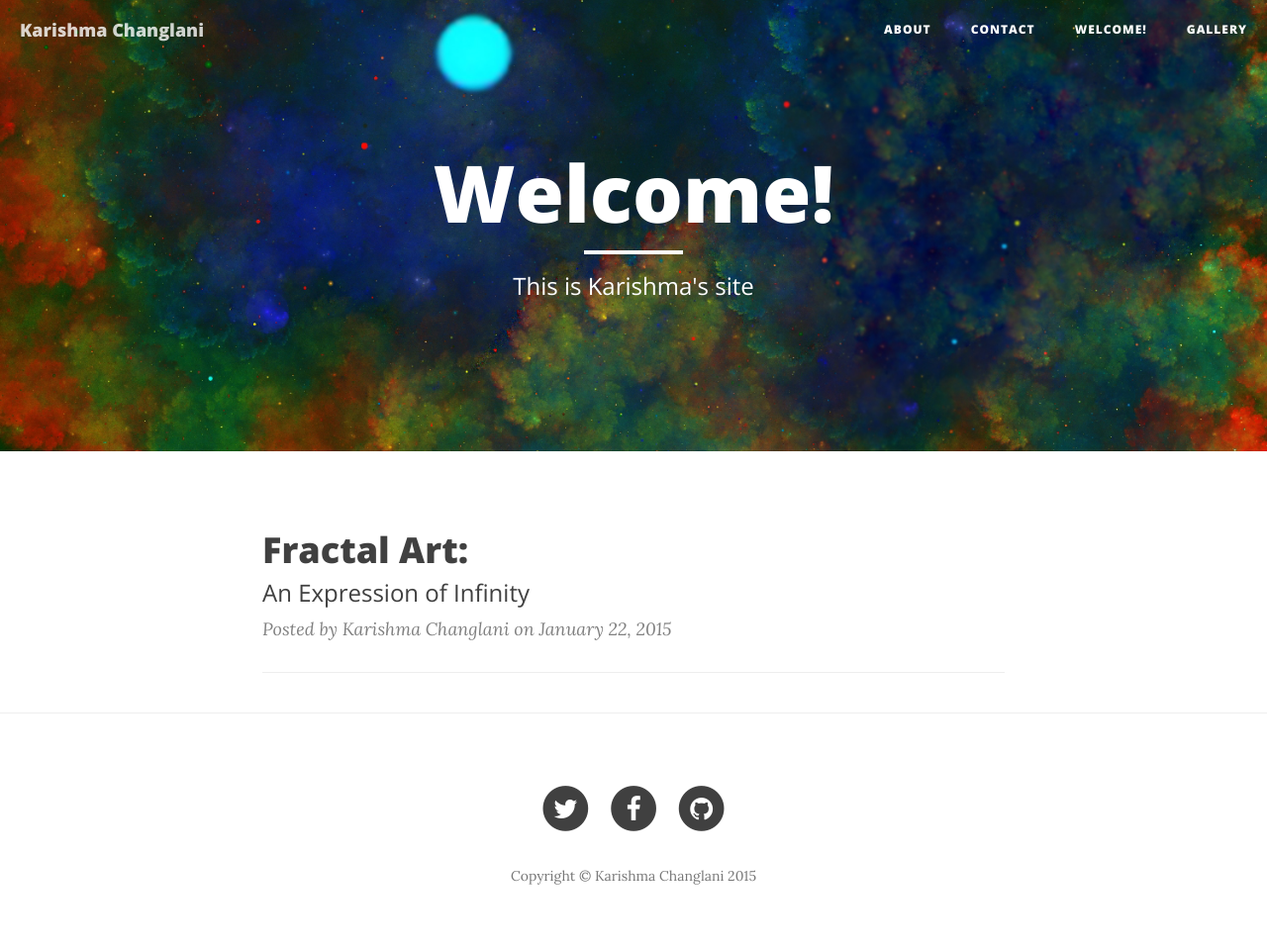
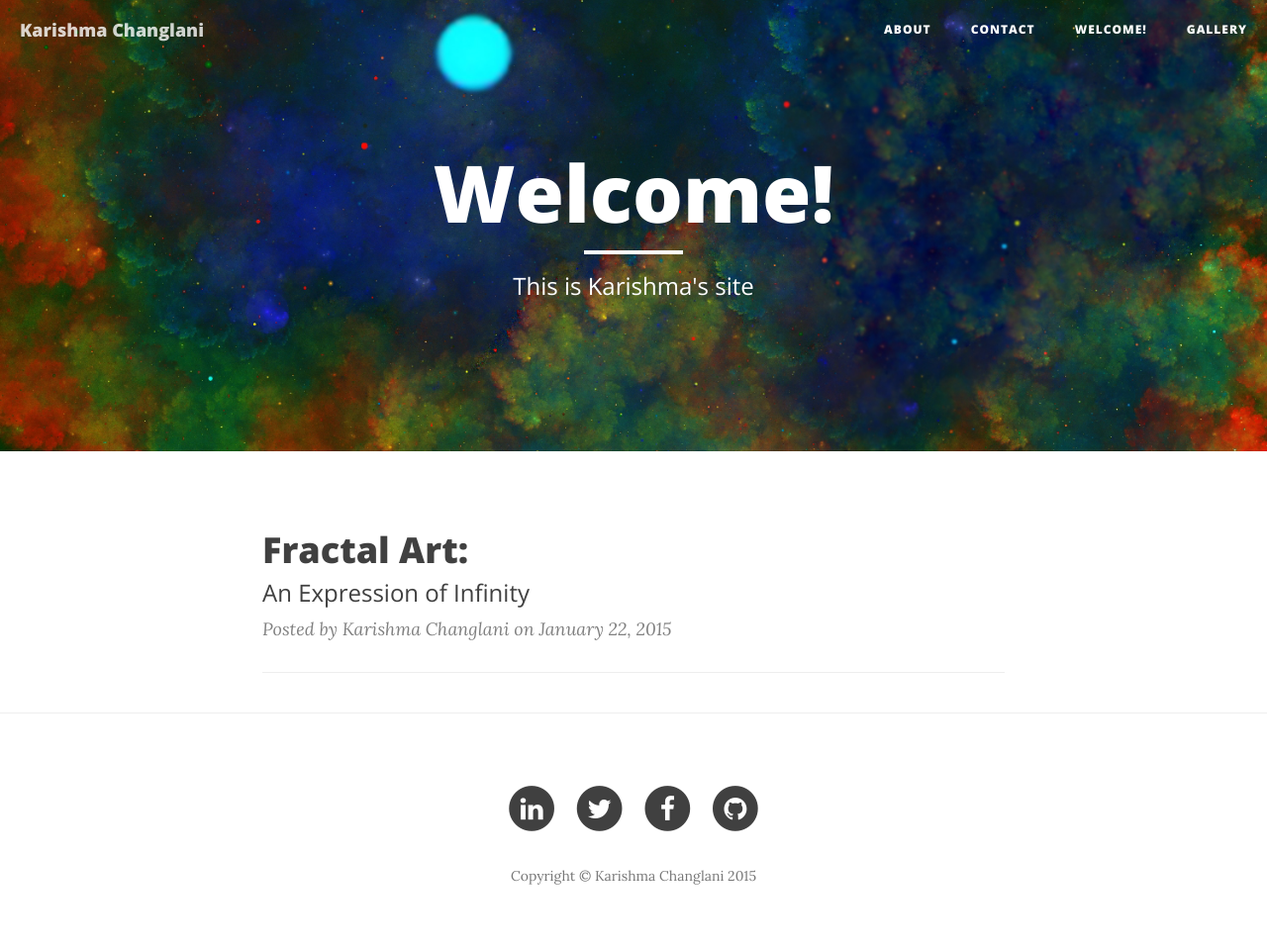
Before and after one commit to KarishmaChanglani/KarishmaChanglani.github.io, a Jekyll site: the page built from index.html, in a window 1280 px wide. Shown: the whole page at 99% size. Built offline with Jekyll 4.4.1, drawn with Linux system fonts in a browser that asks for light colours; nearby versions of some CDN libraries; the list of posts is cut into pages by our own code.

Commit message:
Added linked in footer and changed boostrap.min to just bootstrap for testing

```diff
--- a/_config.yml
+++ b/_config.yml
@@ -8,6 +8,7 @@
 twitter_username: Doodler0305
 github_username:  KarishmaChanglani
 facebook_username: pages/Digitially-Artitstic/437100696439522
+linkedin_username: in/kchanglani
 gallery_link: "http://doodler0305.deviantart.com/gallery/"
 
 # Build settings
--- a/_includes/footer.html
+++ b/_includes/footer.html
@@ -12,6 +12,16 @@
                             </span>
                         </a>
                     </li> -->
+                    {% if site.linkedin_username %}
+                    <li>
+                        <a href="https://www.linkedin.com/{{ site.linkedin_username }}" target = "_blank" >
+                            <span class="fa-stack fa-lg">
+                                <i class="fa fa-circle fa-stack-2x"></i>
+                                <i class="fa fa-linkedin fa-stack-1x fa-inverse"></i>
+                            </span>
+                        </a>
+                    </li>
+                    {% endif %}
                     {% if site.twitter_username %}
                     <li>
                         <a href="https://twitter.com/{{ site.twitter_username }}" target = "_blank" >
--- a/_includes/head.html
+++ b/_includes/head.html
@@ -10,7 +10,7 @@
     <link rel="canonical" href="{{ page.url | replace:'index.html','' | prepend: site.baseurl | prepend: site.url }}">
 
     <!-- Bootstrap Core CSS -->
-    <link rel="stylesheet" href="{{ "/css/bootstrap.min.css" }}">
+    <link rel="stylesheet" href="{{ "/css/bootstrap.css" }}">
 
     <!-- Custom CSS -->
     <link rel="stylesheet" href="{{ "/css/clean-blog.css"  }}">
```
